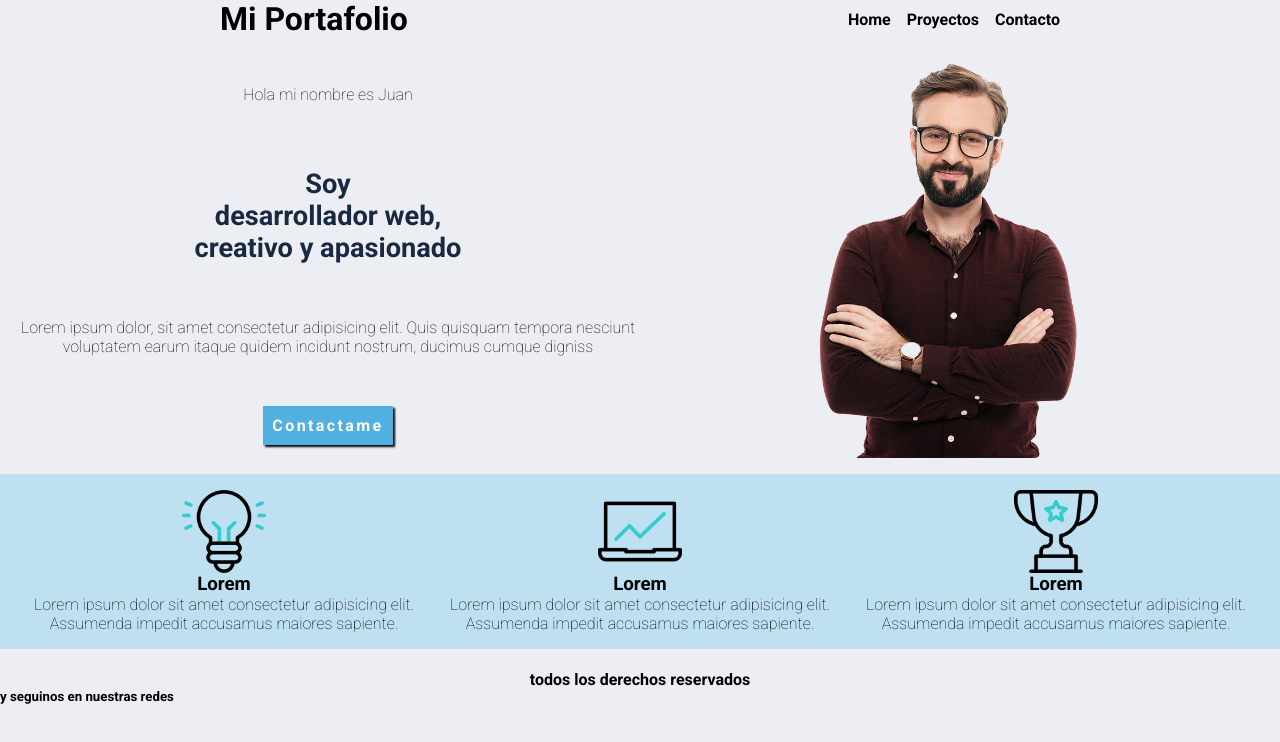
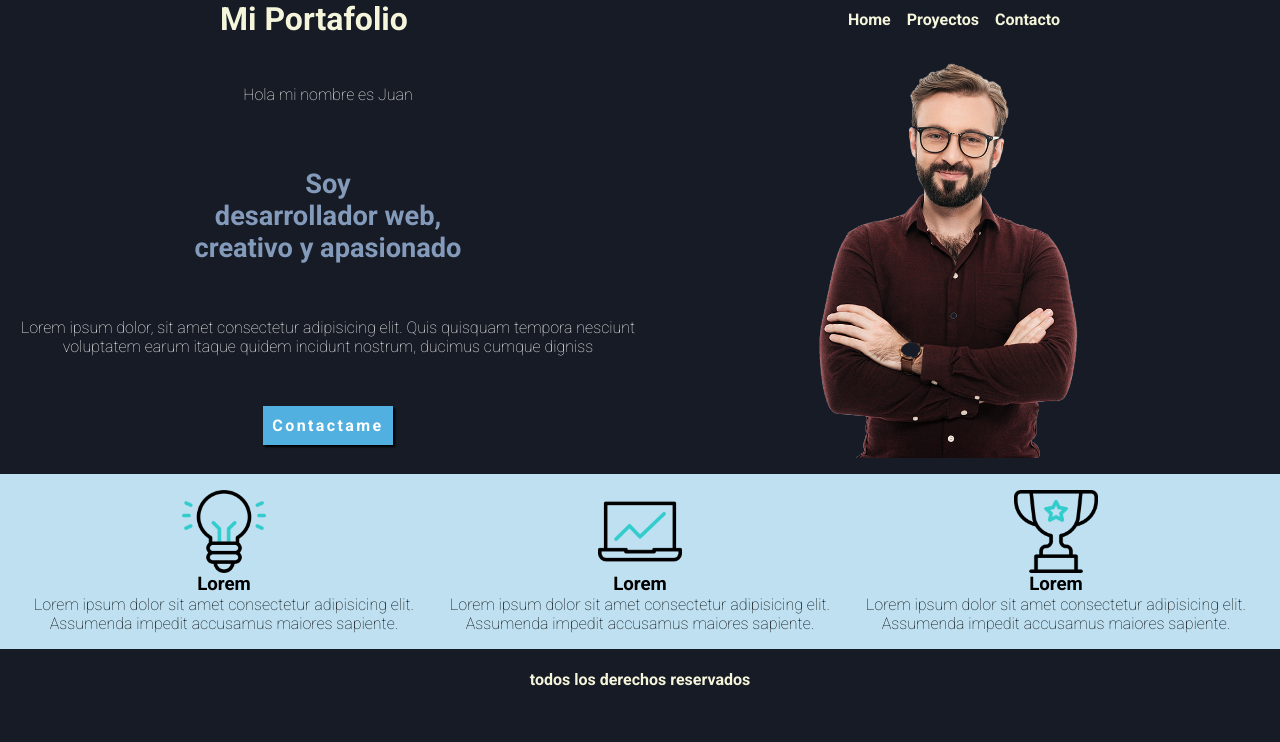
Before and after one commit to Ajr281/github-hoy, a plain HTML site: page index.html in a window 1280 px wide. Drawn offline with Linux system fonts and the light colour scheme.

Commit message:
cambios en el color de fondo y en el index

```diff
--- a/css/main.css
+++ b/css/main.css
@@ -9,7 +9,7 @@
 /* estilos generales */
 
 body{
-    background-color: #ECEEF3;
+    background-color: #171b25;
     font-family: 'Roboto', sans-serif;
 }
 
@@ -17,6 +17,14 @@ body{
 
 header{
     display: none;
+}
+
+header h1{
+    color: beige;
+}
+
+header nav ul{
+    color: beige;
 }
 
 /* estilos de main*/
@@ -29,7 +37,7 @@ main{
 
 main h2{
     text-align: center;
-    color: #182941;
+    color: #839aba;
     margin: 1rem;
 }
 
@@ -39,6 +47,7 @@ main h2 span{
 
 main p{
     text-align: center;
+    color: white;
 }
 
 main .boton{
@@ -61,6 +70,8 @@ section{
 
 footer h4{
     text-align: center;
+    color: beige;
+    align-items: center;
 }
 
 
--- a/index.html
+++ b/index.html
@@ -57,7 +57,6 @@
 
         <footer>
             <h4> todos los derechos reservados </h4>
-            <h5> y seguinos en nuestras redes </h5>
         </footer>
     </div>
 </body>
```
